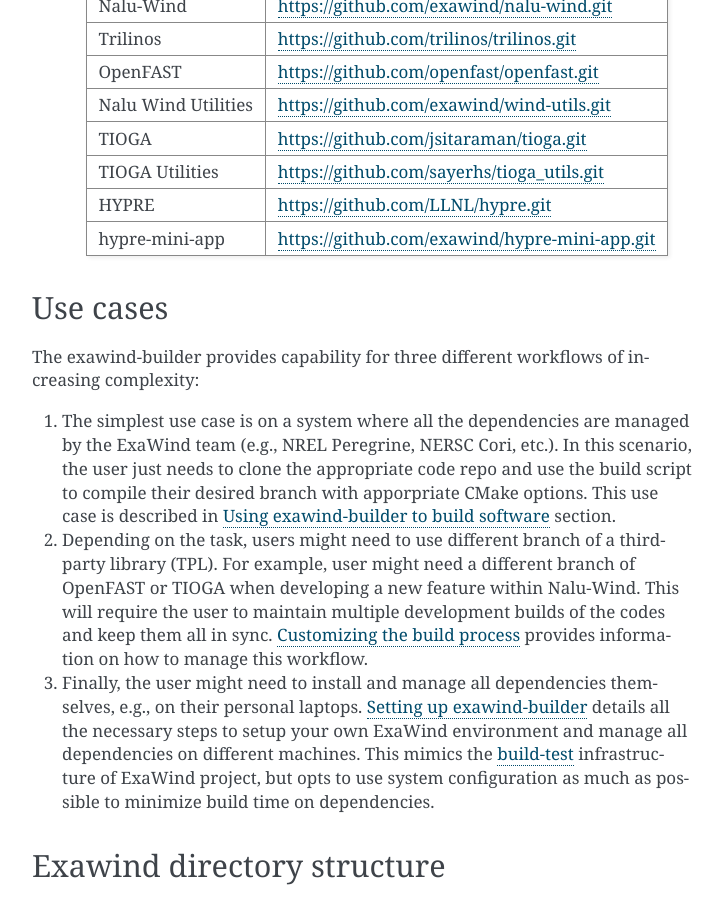
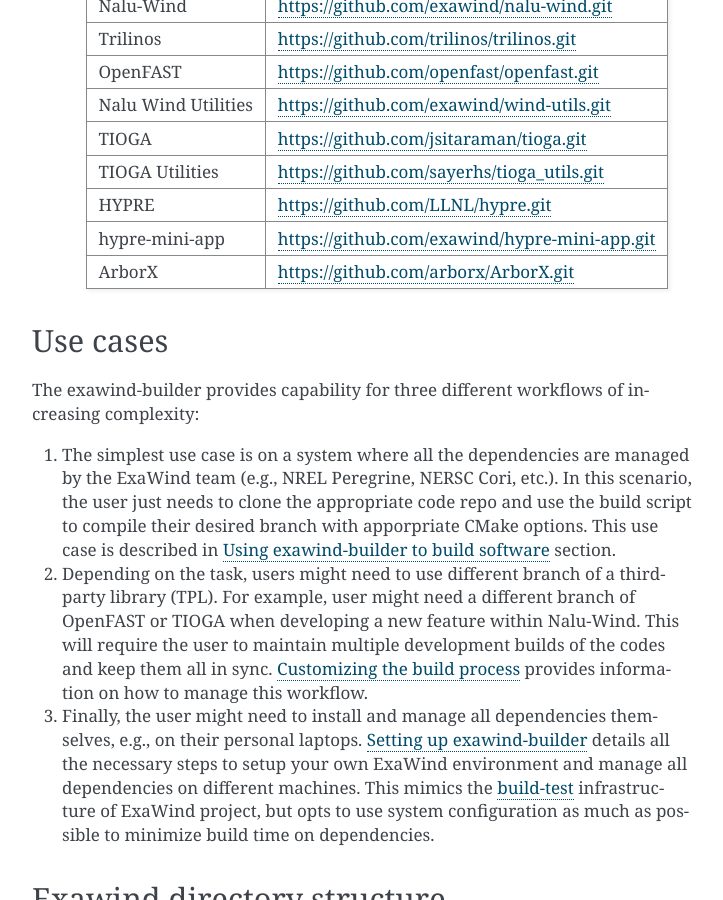
Before and after one commit to Exawind/exawind-builder, a Sphinx documentation site: the page built from doc/source/introduction.rst, in a window 1280 px wide and 900 px high, scrolled down 1536 px. Shown: the whole window, without its empty margins (388-1111 px from the left). Built offline with Sphinx 7.4.7, drawn with Linux system fonts in a browser that asks for light colours.

Commit message:
Arborx related changes (#14)
* Specify build type for TIOGA

* Use $@ instead of $*

* Update Summit spectrum-mpi version

* Add diagnostic message loading spack modules

* Add arborx code

* Update TIOGA to optionally use ArborX

```diff
--- a/doc/source/introduction.rst
+++ b/doc/source/introduction.rst
@@ -68,6 +68,7 @@
   TIOGA Utilities      https://github.com/sayerhs/tioga_utils.git
   HYPRE                https://github.com/LLNL/hypre.git
   hypre-mini-app       https://github.com/exawind/hypre-mini-app.git
+  ArborX               https://github.com/arborx/ArborX.git
   ==================== =================================================
 
 
```
Also changed, not shown: 5 other files.
